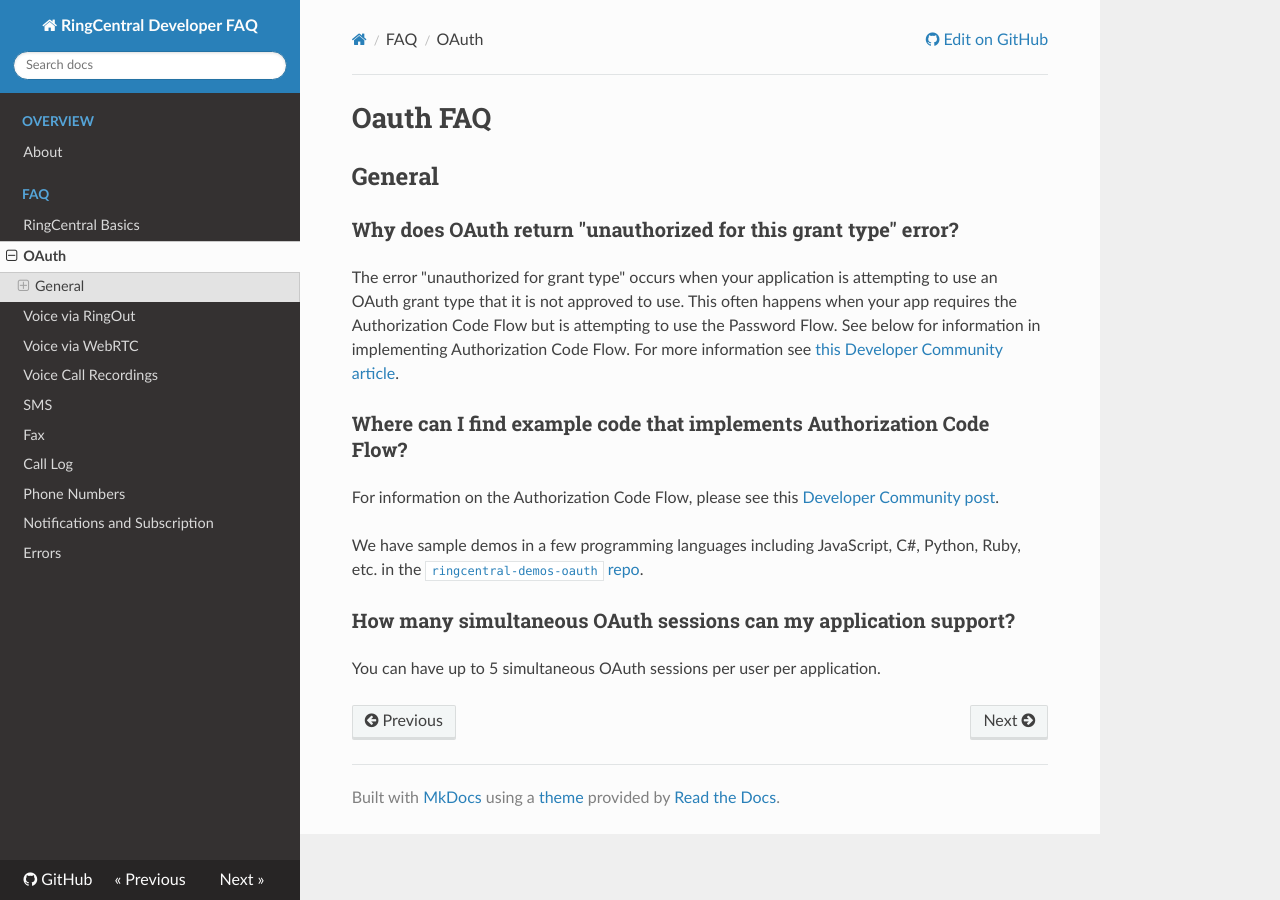
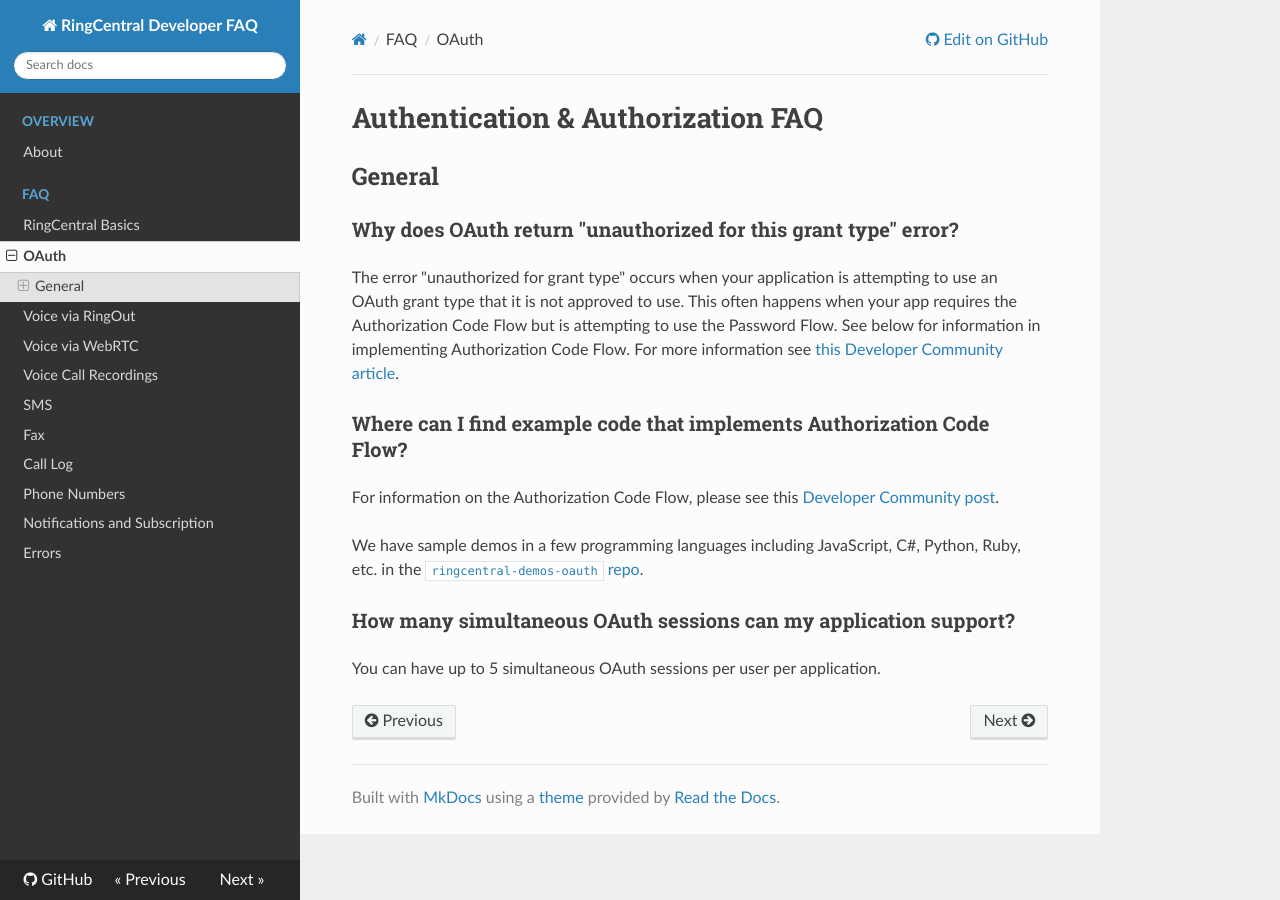
Before and after one commit to ringcentral/ringcentral-faq, an MkDocs documentation site: the page built from docs/oauth.md, in a window 1280 px wide. Built offline with MkDocs 1.6.1, drawn with Linux system fonts in a browser that asks for light colours; nearby versions of some CDN libraries; old or Windows-style settings are respelled for this version of MkDocs.

Commit message:
update OAuth

```diff
--- a/docs/oauth.md
+++ b/docs/oauth.md
@@ -1,4 +1,4 @@
-# Oauth FAQ
+# Authentication & Authorization FAQ
 
 ## General
 
```
